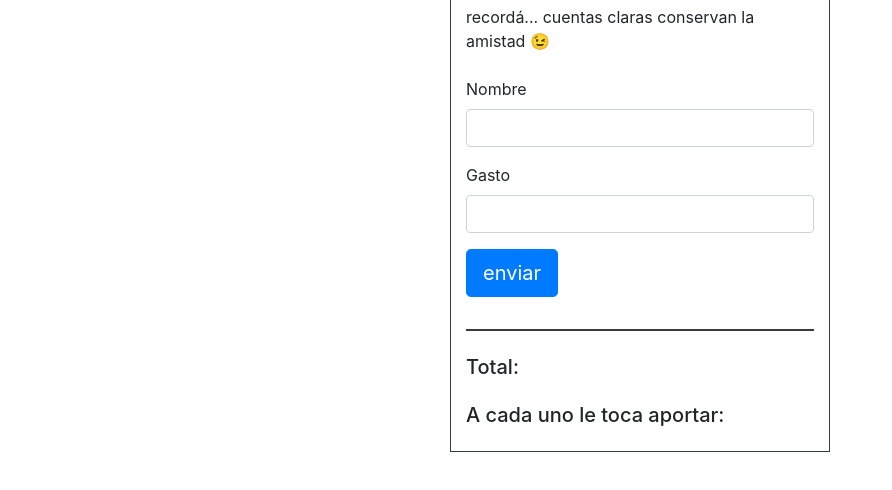
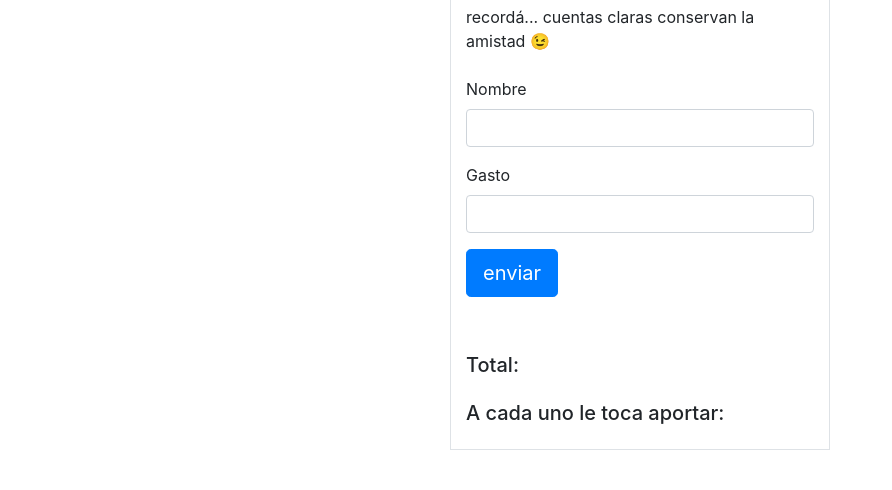
Before and after one commit to Axel-Chacon/web-de-gastos, a plain HTML site: page index.html in a window 1280 px wide. Shown: the part 108-598 px from the top of the page, without its empty margins (0-892 px from the left). Drawn offline with nearby package versions, Linux system fonts and the light colour scheme.

Commit message:
modificaciones en ambos archivos

```diff
--- a/index.html
+++ b/index.html
@@ -4,10 +4,8 @@
     <!-- Required meta tags -->
     <meta charset="utf-8">
     <meta name="viewport" content="width=device-width, initial-scale=1, shrink-to-fit=no">
-
-    <!-- Bootstrap CSS -->
     <link rel="stylesheet" href="https://cdn.jsdelivr.net/npm/bootstrap@4.6.1/dist/css/bootstrap.min.css" integrity="sha384-zCbKRCUGaJDkqS1kPbPd7TveP5iyJE0EjAuZQTgFLD2ylzuqKfdKlfG/eSrtxUkn" crossorigin="anonymous">
-    <<script src="script.js"></script>>
+    <script src="script.js"></script>
     <title>App de gastos</title>
   </head>
   <body>
@@ -30,7 +28,7 @@
         <div class="container">
            <div class="row">
              <div class="col-4"></div>
-             <div class="col-4 border border-dark">
+             <div class="col-4 border">
                 <div>
                   <div class="mb-3">
                      <h1>App de gastos</h1>
@@ -48,7 +46,7 @@
                   <a onclick="add()" id="mainButtom"class="btn btn-lg btn-primary">enviar</a>
                 </div>
                 <br>
-                <div class="d-flex border border-dark my-2">
+                <div class="d-flex my-2">
                     <div class="ms-2"id="historyName"> </div>
                     <div class="ms-4" id="dollarSymbol"></div>
                     <div id="historyMoney"></div>
--- a/script.js
+++ b/script.js
@@ -10,7 +10,7 @@
         distribute(name,money,cont);
 
         let nameToShow = `<h6> ${name}: </h6>`
-        let moneyToShow = `<h6> $  ${money} </h6>`
+        let moneyToShow = `<h6>   $${money} </h6>`
 
         $("#historyName").append(nameToShow);
         $("#historyMoney").append(moneyToShow);
```
